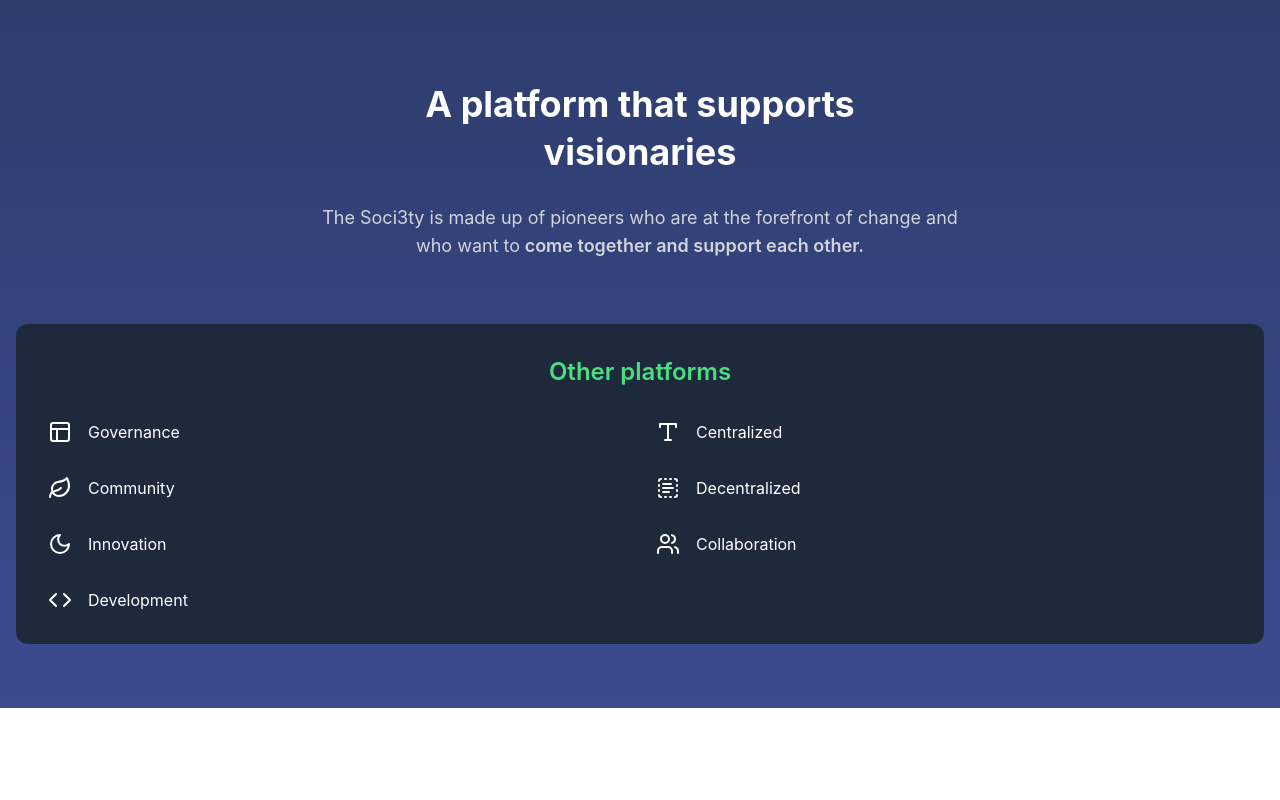
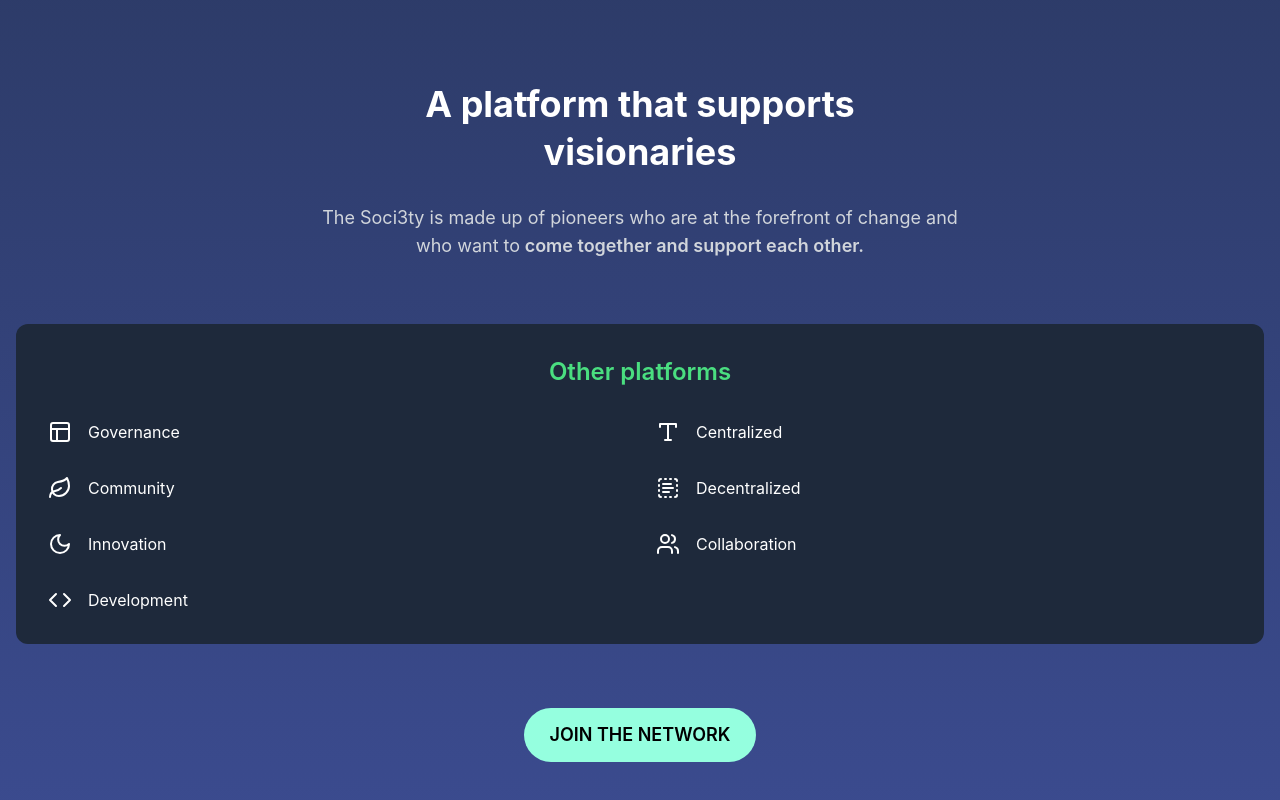
Before and after one commit to Githaiga22/the_Soci3ty-Front-end, a React (Vite) app: page / in a window 1280 px wide. Shown: the part 1169-1969 px from the top of the page. Before the commit the page ends 1877 px from the top, so only its background shows below. Built offline with nearby package versions, Linux system fonts and the light colour scheme.

Commit message:
add call to action button

```diff
--- a/src/App.jsx
+++ b/src/App.jsx
@@ -93,6 +93,17 @@ function App() {
             </div>
           </div>
         </div>
+
+          {/* Call to Action Button */}
+        <div >
+          <a
+            href="https://www.society.xyz/"
+            className="mt-16 inline-block bg-[#95FFDF] text-#323232 px-[26px] py-[13px] rounded-[80px]  text-lg font-semibold transition duration-300 hover:bg-[#7A8BFF] gap-[12px]"
+          >
+            JOIN THE NETWORK
+          </a>
+        </div>
+
       </main>
     </div>
   );
```
